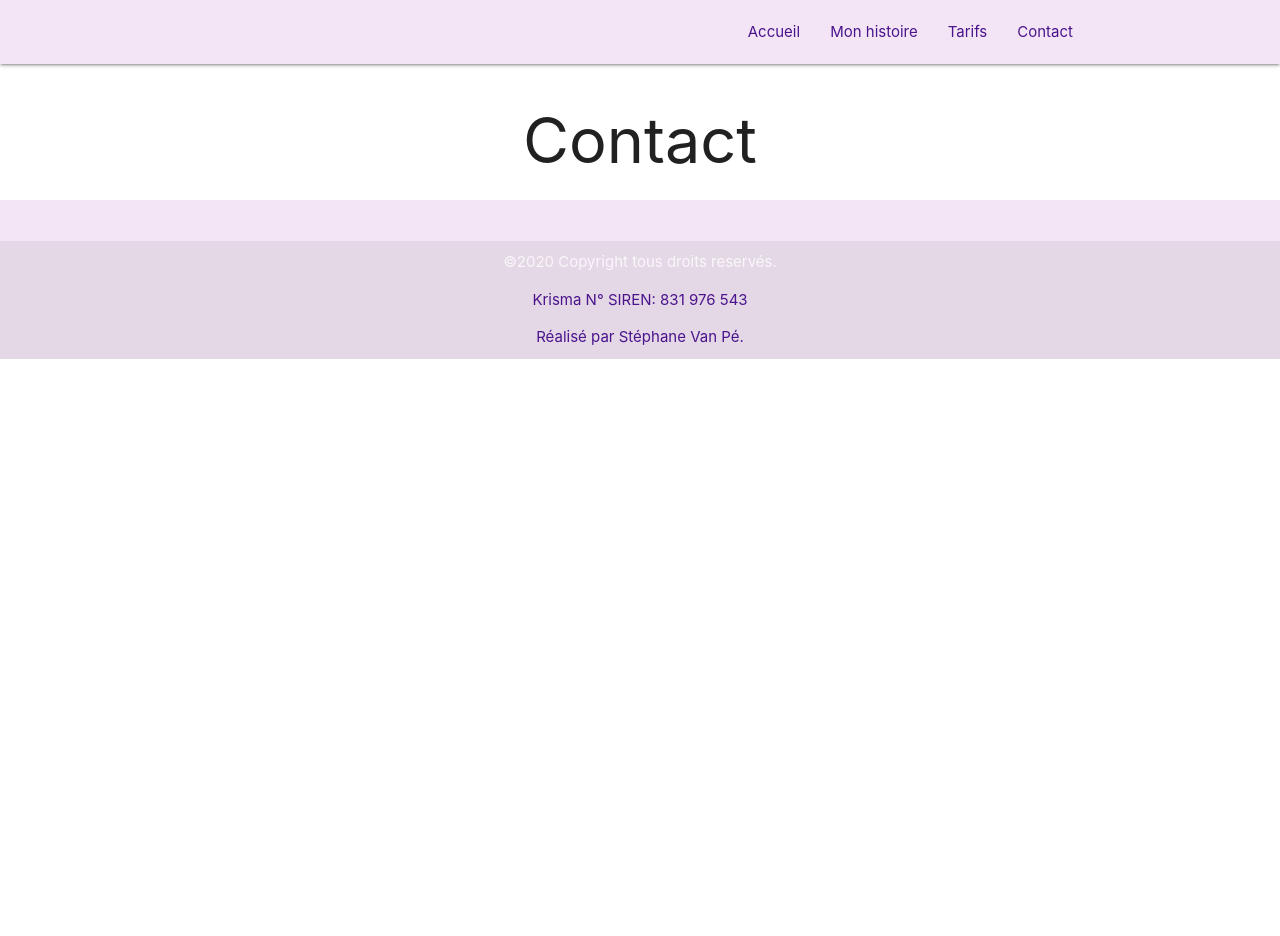
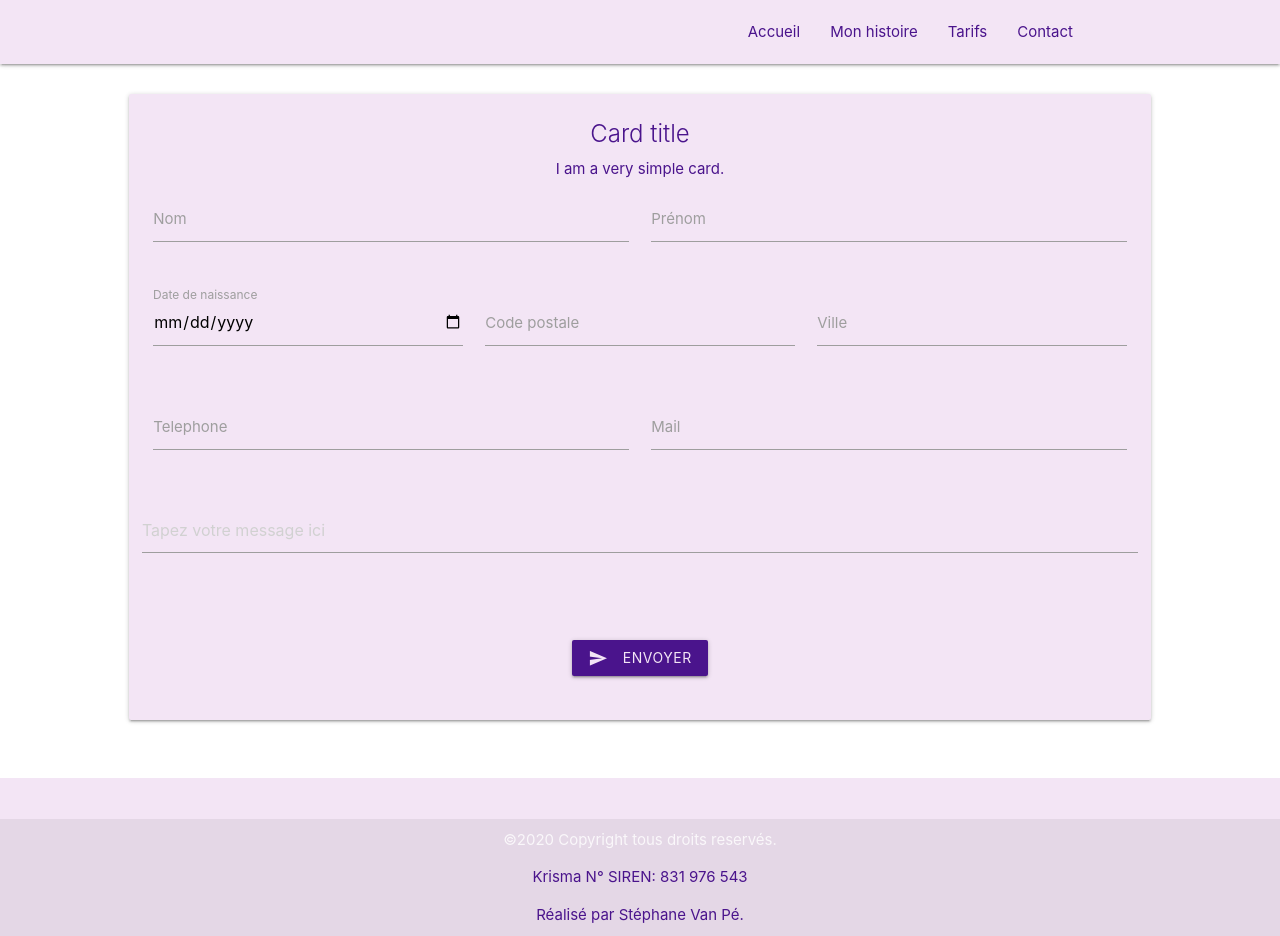
Before and after one commit to stephanevanpe/Khrisma, a React (Create React App) app: page /Contact in a window 1280 px wide. Before the commit the page ends 800 px from the top, so only its background shows below. Built offline with nearby package versions, Linux system fonts and the light colour scheme.

Commit message:
the presentation of the contact form is done

```diff
--- a/src/pages/Contact.jsx
+++ b/src/pages/Contact.jsx
@@ -1,4 +1,5 @@
 import React from 'react';
+import { Row,Textarea, Col, Card, Icon, Button} from 'react-materialize';
 import Navbar from '../components/Navbar';
 import Footer from '../components/Footer';
 
@@ -6,7 +7,79 @@ const Contact = () => {
 	return (
 		<div>
 			<Navbar />
-			<h1>Contact</h1>
+			<br />
+			<Row>
+				<Col s={1}></Col>
+				<Col s={10}>
+					<Col s={12}>
+						<Card
+							className='purple lighten-5'
+							closeIcon={<Icon>close</Icon>}
+							revealIcon={<Icon>more_vert</Icon>}
+							textClassName='purple-text text-darken-4'
+							title='Card title'
+						>
+							I am a very simple card.
+							<form id='ContactForm' method='POST'>
+								<div class='row'>
+									<div class='input-field col s6'>
+										<input type='text' name='firstName' />
+										<label>Nom</label>
+									</div>
+									<div class='input-field col s6'>
+										<input type='text' name='lastName' />
+										<label>Prénom</label>
+									</div>
+								</div>
+
+								<div class='row'>
+									<div class='input-field col s4'>
+										<input type='date' name='birthday' />
+										<label>Date de naissance</label>
+									</div>
+									<div class='input-field col s4'>
+										<input type='number' name='zipcode' />
+										<label>Code postale</label>
+									</div>
+									<div class='input-field col s4'>
+										<input type='text' name='city' />
+										<label>Ville</label>
+									</div>
+								</div>
+								<div class='row'>
+									<div class='input-field col s6'>
+										<input type='number' name='foneNumber' />
+										<label>Telephone</label>
+									</div>
+									<div class='input-field col s6'>
+										<input type='email' name='mail' />
+										<label>Mail</label>
+									</div>
+								</div>
+								<div class='row'>
+									<Row>
+										<Textarea id='Textarea-12' l={12} m={12} s={12} xl={12} placeholder='Tapez votre message ici' />
+									</Row>
+								</div>
+
+								<div class='row'>
+									<div class='col s12'>
+										<Button node='button' type='submit' waves='light' className='purple darken-4'>
+											<span className='purple-text text-lighten-5'>Envoyer</span>
+											<Icon left>
+												<span className='purple-text text-lighten-5'>send</span>
+											</Icon>
+										</Button>
+									</div>
+								</div>
+							</form>
+						</Card>
+					</Col>
+				</Col>
+				<Col s={1}></Col>
+			</Row>
+
+			<br />
 			<Footer />
 		</div>
 	);
```
